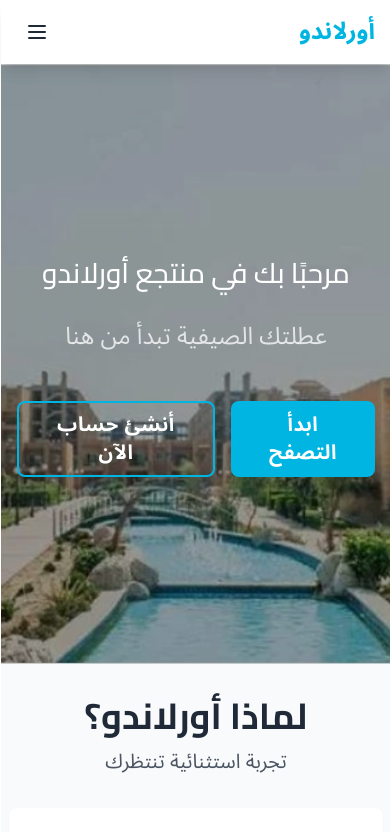
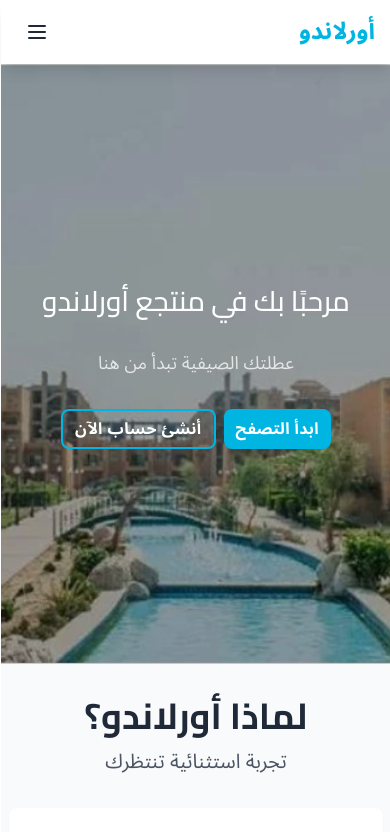
Before and after one commit to Debuty/Orlando, a React (Vite) app: page / in a window 390 px wide. Shown: the top 832 px of the page. Built offline with nearby package versions, Linux system fonts and the light colour scheme.

Commit message:
Size of Hero Button

```diff
--- a/src/modules/home/components/hero/HeroSection.tsx
+++ b/src/modules/home/components/hero/HeroSection.tsx
@@ -59,17 +59,17 @@
           initial={textAnimation.initial}
           animate={textAnimation.animate}
           transition={{ ...textAnimation.transition, delay: 0.5 }}
-          className="text-2xl mb-12 text-white/75"
+          className="text-lg sm:text-xl md:text-2xl mb-8 sm:mb-12 text-white/75"
         >
           عطلتك الصيفية تبدأ من هنا
         </motion.p>
 
         {/* Button Container for both buttons */}
-        <div className="flex gap-4 justify-center">
+        <div className="flex gap-2 sm:gap-4 justify-center">
           {/* Primary Button - Start Browsing */}
           <button
             onClick={() => handleNavigation('/chalets')}
-            className="bg-[#00B5E2] hover:bg-[#33C3E7] text-white px-6 py-2 rounded-lg text-xl font-bold tracking-wide transition-all duration-200"
+            className="bg-[#00B5E2] hover:bg-[#33C3E7] text-white px-3 sm:px-4 md:px-6 py-1.5 sm:py-2 rounded-lg text-base sm:text-lg md:text-xl font-bold tracking-wide transition-all duration-200"
           >
             ابدأ التصفح
           </button>
@@ -77,7 +77,7 @@
           {/* Secondary Button - Create Account */}
           <button
             onClick={() => handleNavigation('/signup')}
-            className="bg-transparent border-2 border-[#00B5E2] text-white hover:bg-[#00B5E2] hover:text-white px-6 py-2 rounded-lg text-xl font-bold tracking-wide transition-all duration-200"
+            className="bg-transparent border-2 border-[#00B5E2] text-white hover:bg-[#00B5E2] hover:text-white px-3 sm:px-4 md:px-6 py-1.5 sm:py-2 rounded-lg text-base sm:text-lg md:text-xl font-bold tracking-wide transition-all duration-200"
           >
             أنشئ حساب الآن
           </button>
```
